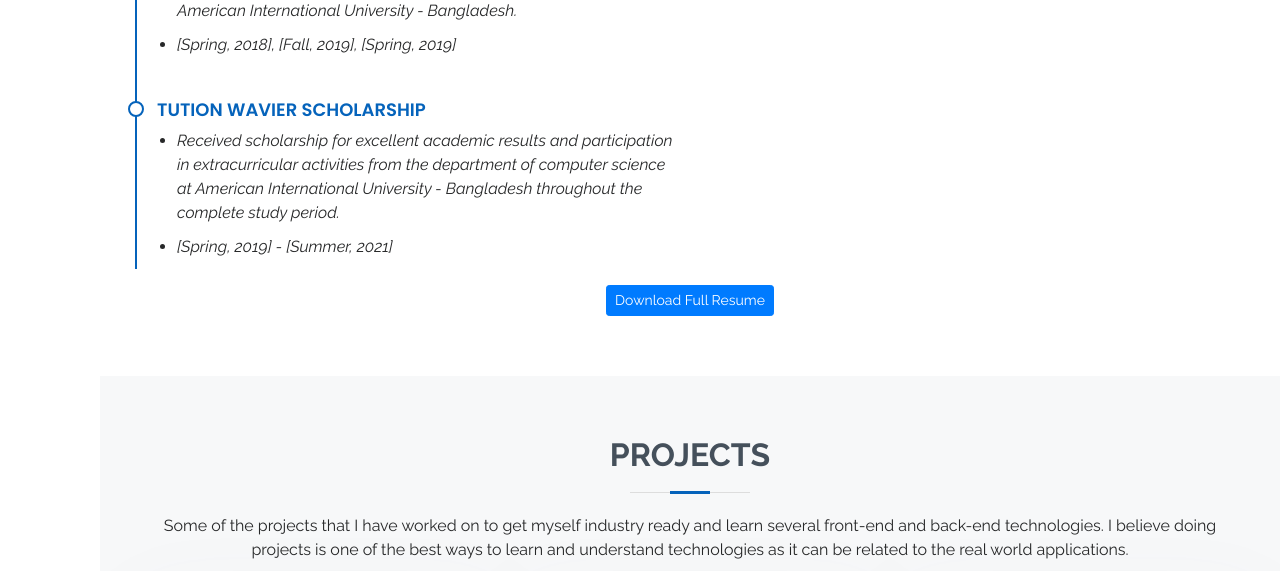
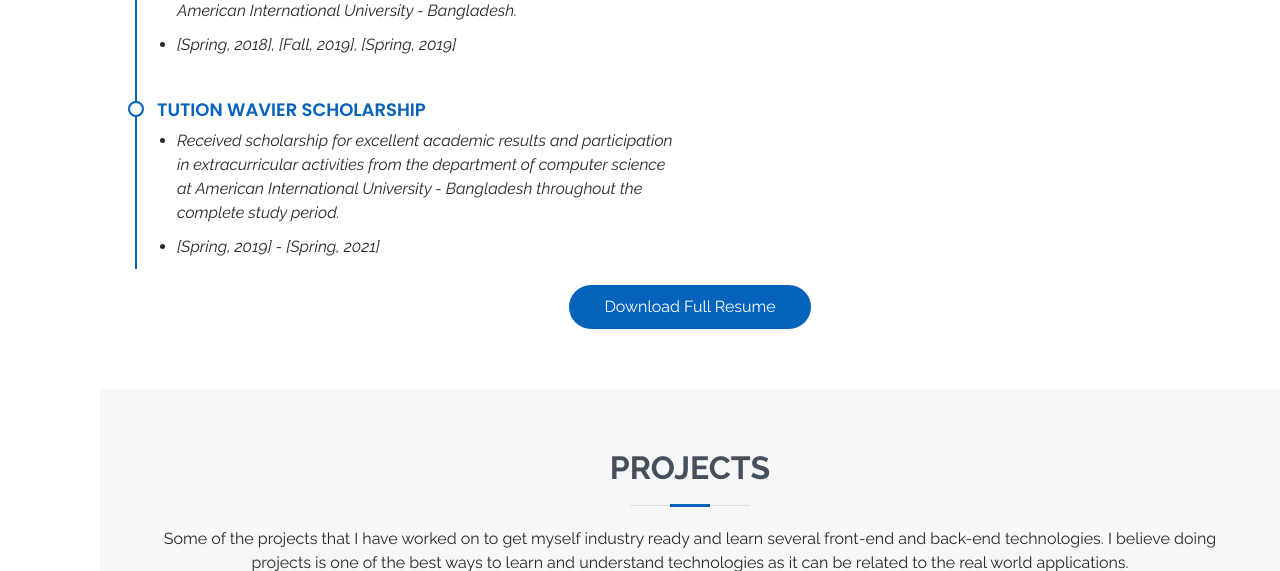
Before and after one commit to ki-shohag/ki-shohag.github.io, a PHP site: page / in a window 1280 px wide. Shown: the part 3234-3805 px from the top of the page. Run offline with PHP 8.4, Linux system fonts and the light colour scheme.

Commit message:
fixes updates..

```diff
--- a/assets/css/style.css
+++ b/assets/css/style.css
@@ -133,6 +133,10 @@ h1, h2, h3, h4, h5, h6 {
     background: #fff;
     border-right: 1px solid #e6e9ec;
     left: -300px;
+  }
+  #bio-pic{
+    height: 450px;
+    widows: 450px;
   }
 }
 
@@ -1048,7 +1052,7 @@ section {
   padding: 10px 12px;
 }
 
-.contact .php-email-form button[type="submit"] {
+.contact .php-email-form button[type="submit"], .download-btn {
   background: #0563bb;
   border: 0;
   padding: 10px 35px;
@@ -1058,8 +1062,9 @@ section {
   outline:none;
 }
 
-.contact .php-email-form button[type="submit"]:hover {
+.contact .php-email-form button[type="submit"]:hover,.download-btn:hover {
   background: #FF7F50;
+  cursor: pointer;
 }
 
 @-webkit-keyframes animate-loading {
--- a/index.html
+++ b/index.html
@@ -107,7 +107,9 @@
 
         <div class="row">
           <div class="col-lg-4">
-            <img src="assets/img/my-photos/Shohag.jpg" class="img-fluid" alt="">
+            <div class="text-center">
+              <img id="bio-pic" src="assets/img/my-photos/Shohag.jpg" class="img-fluid" alt="">
+            </div>
             <div class="social-links text-center" data-aos="fade-up" data-aos-delay="300">
               <a href="https://www.facebook.com/TheWhiteKangaroo" target="_blank" class="twitter"><i class="bx bxl-facebook"></i></a>
               <a href="https://www.linkedin.com/in/koushikur/" target="_blank" class="facebook"><i class="bx bxl-linkedin"></i></a>
@@ -273,13 +275,13 @@
               <h4>Tution Wavier Scholarship</h4>
               <ul>
                 <li><em>Received scholarship for excellent academic results and participation in extracurricular activities from the department of computer science at American International University - Bangladesh throughout the complete study period.</em></li>
-                <li><em>[Spring, 2019] - [Summer, 2021]</em></li>
+                <li><em>[Spring, 2019] - [Spring, 2021]</em></li>
               </ul>
             </div>
           </div>
         </div>
-        <div class="text-center">
-          <a class="btn btn-primary btn-sm text-white"><i class="fas fa-cloud-download-alt"></i> Download Full Resume</a>
+        <div class="text-center" data-aos="fade-up" data-aos-delay="300">
+          <a class="download-btn btn btn-primary text-white"><i class="fas fa-cloud-download-alt"></i> Download Full Resume</a>
         </div>
 
       </div>
```
